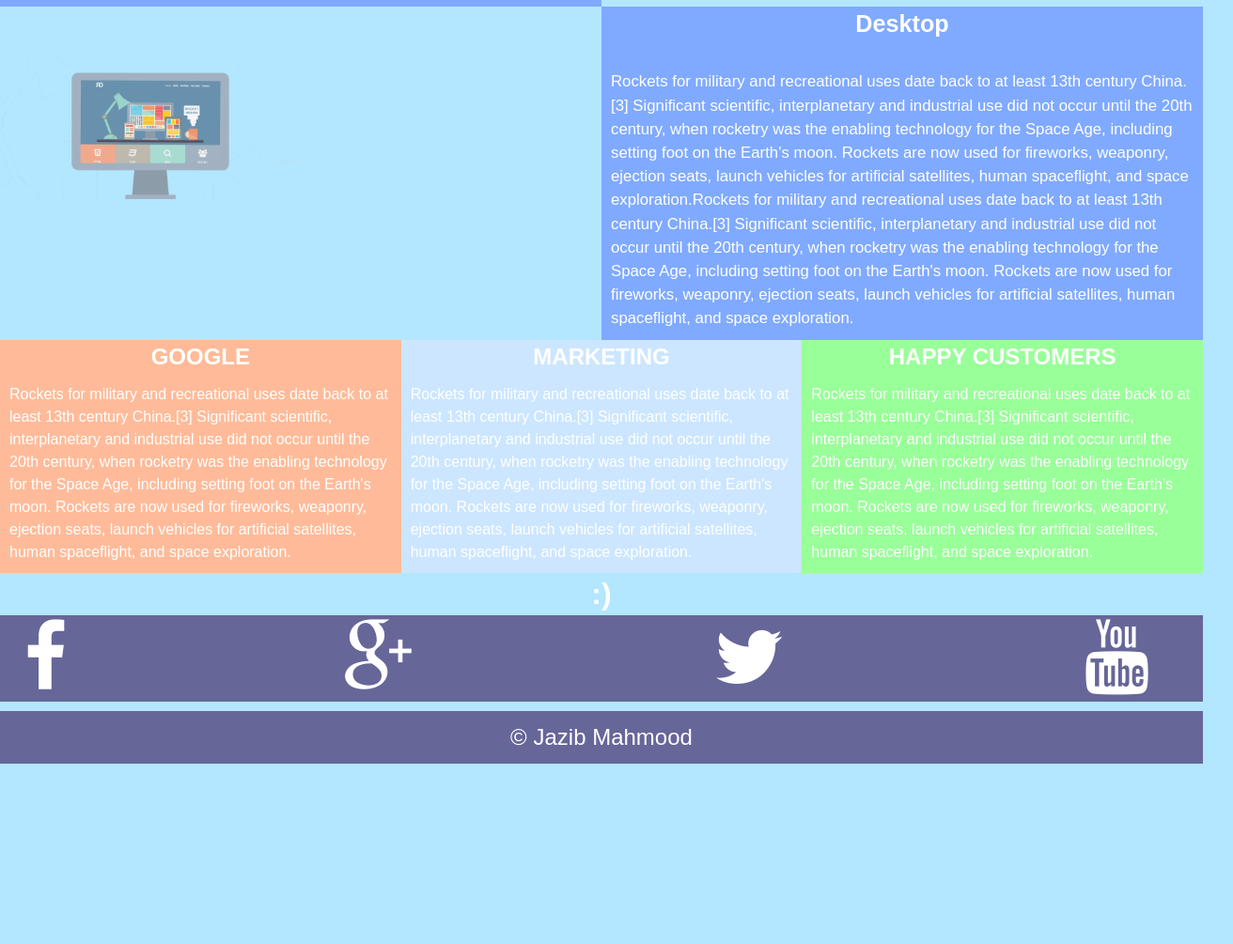
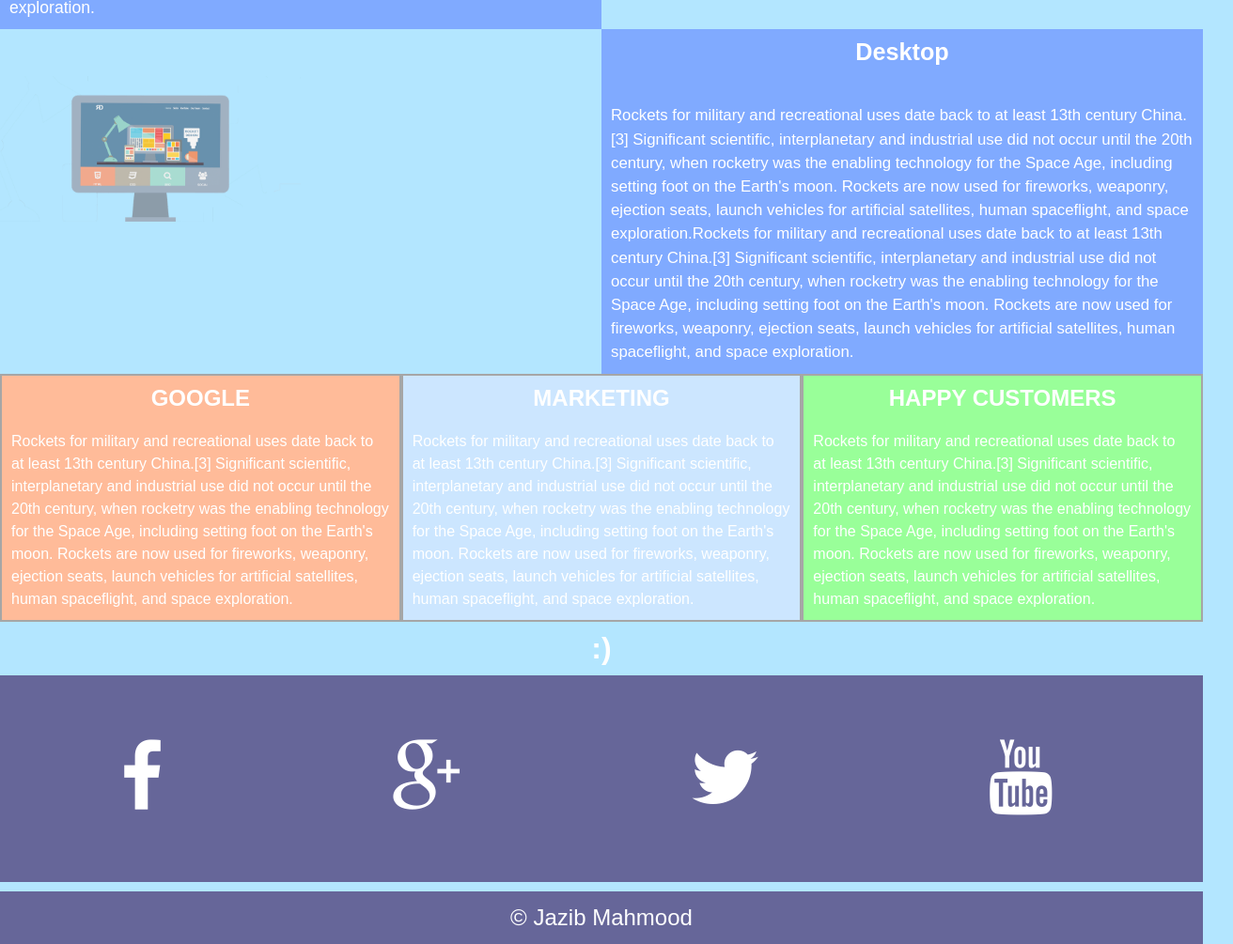
Before and after one commit to jazib-sudo/web-dev, a plain HTML site: page index.html in a window 1280 px wide. Shown: the part 1698-2703 px from the top of the page at 94% size, 1312 px wide, since content can reach past the window. Before the commit the page ends 2511 px from the top, so only its background shows below. Drawn offline with Linux system fonts and the light colour scheme.

Commit message:
index.html

```diff
--- a/index.html
+++ b/index.html
@@ -83,11 +83,11 @@
 <h1> :)</h1>
 
 <div id="net">
-	<section id="fb"><i class="fa fa-facebook"></i></section>
-	<section id="g"><i class="fa fa-google-plus"></i></section>
+	<section id="fb"><a href="https://facebook.com" target="_blank"><i class="fa fa-facebook"></i></a></section>
+	<section id="g"><a href="https://googleplus.com" target="_blank"><i class="fa fa-google-plus"></i></a></section>
 
-	<section id="tw"><i class="fa fa-twitter"></i></section>
-	<section id="yt"><i class="fa fa-youtube"></i></section>
+	<section id="tw"><a href="https://twitter.com"target="_blank"><i class="fa fa-twitter"></i></a></section>
+	<section id="yt"><a href="https://youtube.com"target="_blank"><i class="fa fa-youtube"></i></a></section>
 </div>
 
 <footer>
--- a/style.css
+++ b/style.css
@@ -2,7 +2,7 @@
 
 * {
 	margin: 0 ;
-	font-family: 'Alegreya',sans-serif;
+
 	color:white;
 }
 header {
@@ -186,7 +186,7 @@ border-left: solid 1px;}
 
 
 h2,h1 {
-	padding:4px;
+	padding:10px;
 	text-align: center;
 }
 
@@ -203,14 +203,16 @@ h2,h1 {
 
 #google {
 	background-color:#ffbb99 ;
+	border:2px solid #a6a6a6;
 
 }
 
 #market {
-	background-color:#cce6ff ;
+	background-color:#cce6ff ; border:2px solid #a6a6a6;
 }
 
 #cust {
+	border:2px solid #a6a6a6;
 	background-color:  #99ff99 ;
 
 }
@@ -230,19 +232,26 @@ p { margin: 10px;
 
 }
 
-#fb {
-	padding: 0 23% 0 2%;
+#fb {padding: 5% 15% 5% 10%;
+	color: #c3d7df;
+
 
 }
 
-#g {
-	padding: 0 25% 0 0;
+#g {padding: 5% 15% 5% 4%;
+	color: #c3d7df;
+
 
 }
 
 #tw{
+	padding: 5% 15% 5% 4%;
+	color: #c3d7df;
 
-	padding: 0 25% 0 0;
+}
+#yt {
+	padding: 5% 15% 5% 4%;
+	color: #c3d7df;
 }
 
 footer p {
@@ -256,3 +265,8 @@ footer {
 	background-color:#666699;
 
 }
+
+i:hover {
+	color: #a6a6a6;
+
+}
```
